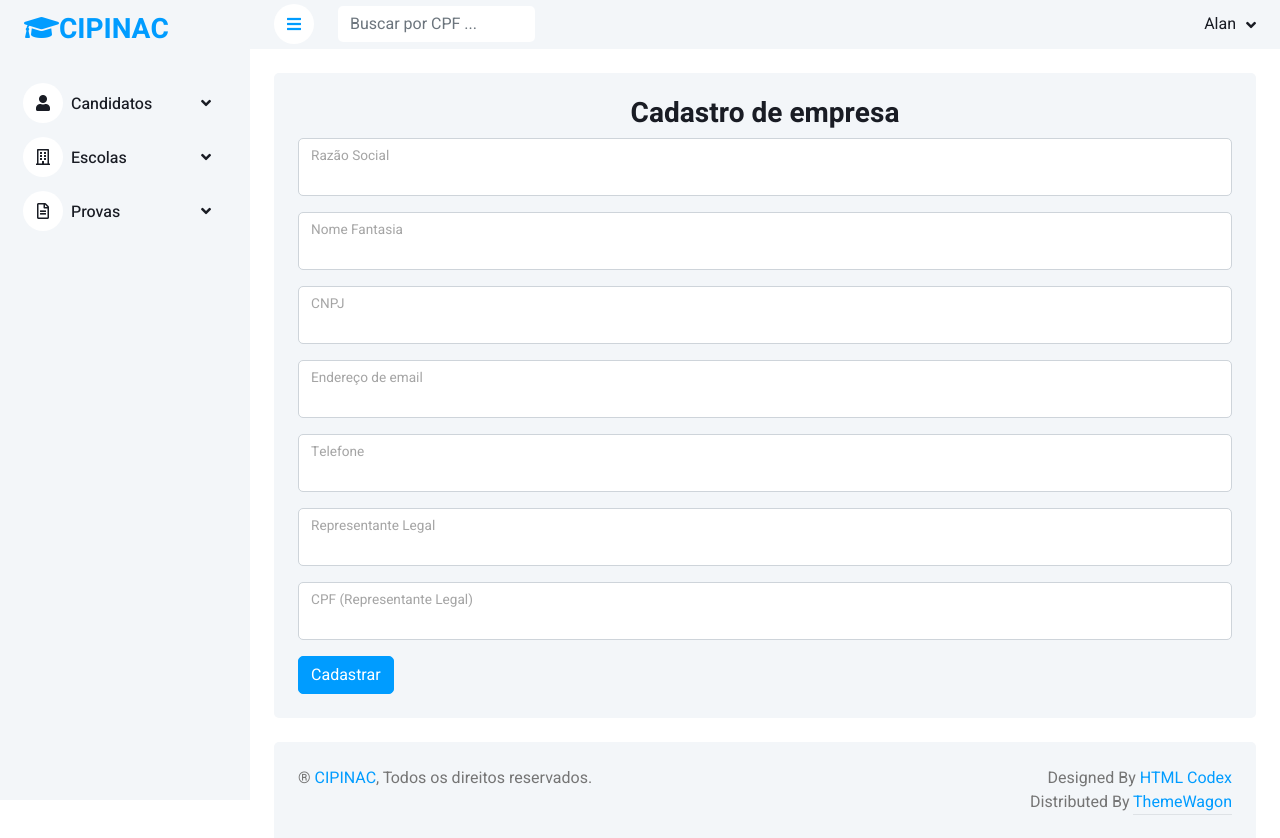
After one commit to alantinoco/cipinac, a Django app: page /empresa/adicionar/ in a window 1280 px wide. The commit adds this page. Run offline with Django 4.2, Linux system fonts and the light colour scheme; a user stored in the database is signed in; some libraries are stand-ins or nearby versions.

Commit message:
add-empresa.html e acertos em add-candidato

```diff
--- a/alunos/models.py
+++ b/alunos/models.py
@@ -4,6 +4,8 @@ class Empresa(models.Model):
     razao_social = models.CharField(max_length=100)
     nome_fantasia = models.CharField(max_length=100)
     cnpj = models.CharField(max_length=14, unique=True)
+    email = models.EmailField(max_length=50, null=True, blank=True, unique=True)
+    telefone = models.CharField(max_length=11, null=True, blank=True)
     representante_legal = models.CharField(max_length=100)
     cpf_representante_legal = models.CharField(max_length=11)
 
@@ -78,5 +80,11 @@ class Candidato(models.Model):
     telefone2 = models.CharField(max_length=11, null=True, blank=True)
     email = models.EmailField(max_length=50, null=True, blank=True, unique=True)
 
+    # Documentos adicionais
+    arquivo1 = models.FileField(upload_to ='arquivos/', null=True, blank=True)
+    arquivo2 = models.FileField(upload_to ='arquivos/', null=True, blank=True)
+    arquivo3 = models.FileField(upload_to ='arquivos/', null=True, blank=True)
+    arquivo4 = models.FileField(upload_to ='arquivos/', null=True, blank=True)
+
     def __str__(self):
         return f"{self.nome} - {self.cpf}"
--- a/alunos/urls.py
+++ b/alunos/urls.py
@@ -7,4 +7,5 @@ urlpatterns = [
      path('sair/', views.sair, name='sair'),
      path('dashboard/', views.dashboard, name='dashboard'),
      path('candidato/adicionar/', views.add_candidato, name='add_candidato'),
+     path('empresa/adicionar/', views.add_empresa, name='add_empresa'),
 ]
--- a/alunos/views.py
+++ b/alunos/views.py
@@ -32,6 +32,23 @@ def dashboard(request):
 
 
 @login_required(login_url='index')
+def add_empresa(request):
+    form = EmpresaForm()
+
+    context = {
+        'form': form,
+    }
+
+    if request.method == "POST":
+        form = EmpresaForm(request.POST)
+        if form.is_valid():
+            form.save()
+            return redirect('index')
+    return render(request, 'add-empresa.html', context)
+
+
+
+@login_required(login_url='index')
 def add_candidato(request):
     form = CandidatoForm()
 
--- /dev/null
+++ b/templates/add-empresa.html
@@ -0,0 +1,63 @@
+{% extends 'base.html' %}
+
+{% load static %}
+
+{% load widget_tweaks %}
+
+
+
+
+{% block title %}
+    Cadastrar Candidato
+{% endblock %}
+
+
+{% block content %}
+
+                    <div class="container-fluid pt-4 px-4">
+                        <div class="bg-light rounded h-100 p-4">
+                            <h3 class="text-center">Cadastro de empresa</h3>
+                            <form action="." method="post" enctype="multipart/form-data">{% csrf_token %}
+
+
+                                <div class="form-floating mb-3">
+                                    {% render_field form.razao_social class="form-control"  type="text" %}
+                                    <label for="floatingInput">Razão Social</label>
+                                </div>
+
+                                <div class="form-floating mb-3">
+                                    {% render_field form.nome_fantasia class="form-control"  type="text" %}
+                                    <label for="floatingInput">Nome Fantasia</label>
+                                </div>
+
+                                <div class="form-floating mb-3">
+                                    {% render_field form.cnpj class="form-control"  type="text" %}
+                                    <label for="floatingInput">CNPJ</label>
+                                </div>
+
+                                <div class="form-floating mb-3">
+                                    {% render_field form.email class="form-control"  type="email" %}
+                                    <label for="floatingInput">Endereço de email</label>
+                                </div>
+
+                                <div class="form-floating mb-3">
+                                    {% render_field form.telefone class="form-control"  type="text" %}
+                                    <label for="floatingInput">Telefone</label>
+                                </div>
+
+                                <div class="form-floating mb-3">
+                                    {% render_field form.representante_legal class="form-control"  type="text" %}
+                                    <label for="floatingInput">Representante Legal</label>
+                                </div>
+
+                                <div class="form-floating mb-3">
+                                    {% render_field form.cpf_representante_legal class="form-control"  type="text" %}
+                                    <label for="floatingInput">CPF (Representante Legal)</label>
+                                </div>
+
+                                <button type="submit" class="btn btn-primary">Cadastrar</button>
+                            </form>
+                        </div>
+                    </div>
+
+{% endblock %}
--- a/templates/base.html
+++ b/templates/base.html
@@ -114,7 +114,9 @@
 
 
                     <!-- Main-content Start -->
+
                     {% block content %}{% endblock %}
+
                     <!-- Main-content End -->
 
 
```
Also changed, not shown: templates/add-candidato2.html (+23 -3 lines), alunos/migrations/0004_candidato_arquivo1_candidato_arquivo2_and_more.py (added), alunos/migrations/0005_empresa_email_empresa_telefone.py (added), db.sqlite3.
